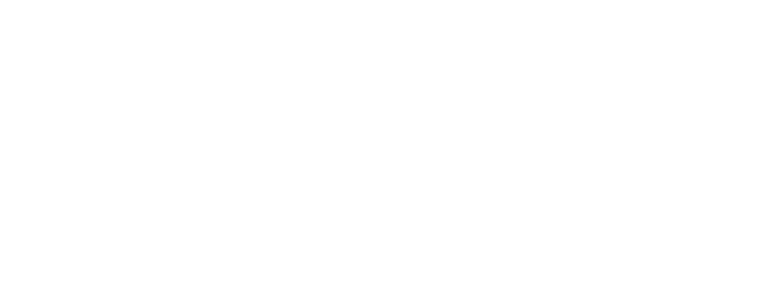
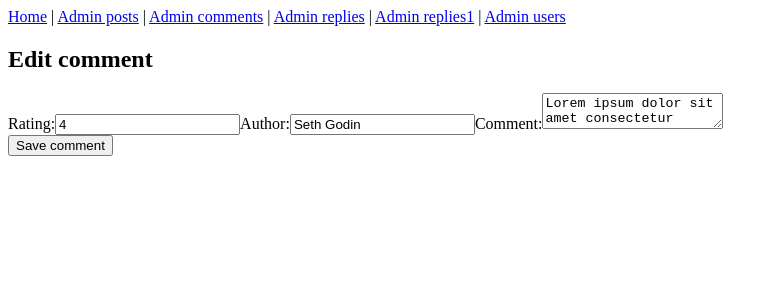
Before and after one commit to ivicakartelo/454, a React (Create React App) app: page /editComment/0 in a window 1280 px wide. Before the commit this address had no page. Shown: the top 300 px of the page, without its empty margins (0-778 px from the left). Built offline with nearby package versions, Linux system fonts and the light colour scheme.

Commit message:
Edit post & Edit Comments links u ...List

```diff
--- a/src/features/comments/commentsSlice.js
+++ b/src/features/comments/commentsSlice.js
@@ -48,9 +48,17 @@ const commentsSlice = createSlice({
     if(existingComment) {
       return state.filter(comment => comment.commentId !== commentId)
     }
+  },
+  commentUpdated(state, action) {
+    const { commentId, rating, author, comment } = action.payload
+    const existingComment = state.find((comment) => comment.commentId === commentId)
+    if (existingComment) {
+      existingComment.rating = rating
+      existingComment.author = author
+      existingComment.comment = comment
+    }
   }
 }})
 
-export const { commentAdded, commentDelete } = commentsSlice.actions
-
+export const { commentAdded, commentDelete, commentUpdated } = commentsSlice.actions
 export default commentsSlice.reducer
--- a/src/features/posts/AdminCommentsList.js
+++ b/src/features/posts/AdminCommentsList.js
@@ -1,5 +1,6 @@
 import { useSelector, useDispatch } from 'react-redux'
 import { commentDelete } from '../comments/commentsSlice'
+import { Link } from 'react-router-dom'
 
 const AdminCommentsList = () => {
   const comments = useSelector(state => state.comments)
@@ -11,7 +12,9 @@ const AdminCommentsList = () => {
       <td>{comment.rating}</td>
       <td>{comment.author}</td>
       <td>{comment.comment}</td>
-      <td>Edit</td>
+      <td><Link to={`/editComment/${comment.commentId}`}>
+          Edit comment
+        </Link></td>
       <td><button onClick={()=>commentRemove(comment.commentId)}>Delete</button></td>
     </tr>
   ))
--- /dev/null
+++ b/src/features/posts/EditCommentForm.js
@@ -0,0 +1,62 @@
+import { useState } from 'react'
+import { useDispatch, useSelector } from 'react-redux'
+import { useNavigate, useParams } from 'react-router-dom'
+import { commentUpdated } from '../comments/commentsSlice'
+
+const EditCommentForm = () => {
+  const params = useParams()
+  const commentId = params.commentId
+
+  const comment1 = useSelector(state =>
+    state.comments.find(comment => comment.commentId === commentId)
+  )
+
+  const [rating, setRating] = useState(comment1.rating)
+  const [author, setAuthor] = useState(comment1.author)
+  const [comment, setComment] = useState(comment1.comment)
+
+  const dispatch = useDispatch()
+  const navigate = useNavigate()
+
+  const onRatingChanged = e => setRating(e.target.value)
+  const onAuthorChanged = e => setAuthor(e.target.value)
+  const onCommentChanged = e => setComment(e.target.value)
+
+  const onSaveCommentClicked = () => {
+    if (rating && author && comment) {
+      dispatch(commentUpdated({ commentId: commentId, rating, author, comment }))
+      navigate(`/admincomments`)
+    }
+  }
+
+  return (
+    <section>
+      <h2>Edit comment</h2>
+      <form>
+        <label>Rating:</label>
+        <input
+          type="text"
+          placeholder="What's on your mind?"
+          value={rating}
+          onChange={onRatingChanged}
+        />
+        <label>Author:</label>
+        <input
+          type="text"
+          placeholder="What's on your mind?"
+          value={author}
+          onChange={onAuthorChanged}
+        />
+        <label htmlFor="comment">Comment:</label>
+        <textarea
+          value={comment}
+          onChange={onCommentChanged}
+        />
+      </form>
+      <button type="button" onClick={onSaveCommentClicked}>
+        Save comment
+      </button>
+    </section>
+  )
+}
+export default EditCommentForm
--- a/src/index.js
+++ b/src/index.js
@@ -16,6 +16,7 @@ import AdminRepliesList from "./features/posts/AdminRepliesList"
 import AdminRepliesList1 from "./features/posts/AdminRepliesList1"
 import AdminUsersList from "./features/users/AdminUsersList"
 import EditPostForm from "./features/posts/EditPostForm"
+import EditCommentForm from "./features/posts/EditCommentForm"
 
 const root = ReactDOM.createRoot(document.getElementById('root'));
 root.render(
@@ -42,6 +43,7 @@ root.render(
     <Route path="adminreplies1" element={<AdminRepliesList1 />} />
     <Route path="adminusers" element={<AdminUsersList />} />
     <Route path="editPost/:postId" element={<EditPostForm />} />
+    <Route path="editComment/:commentId" element={<EditCommentForm />} />
     </Route>
     </Routes>
   </BrowserRouter>
```
